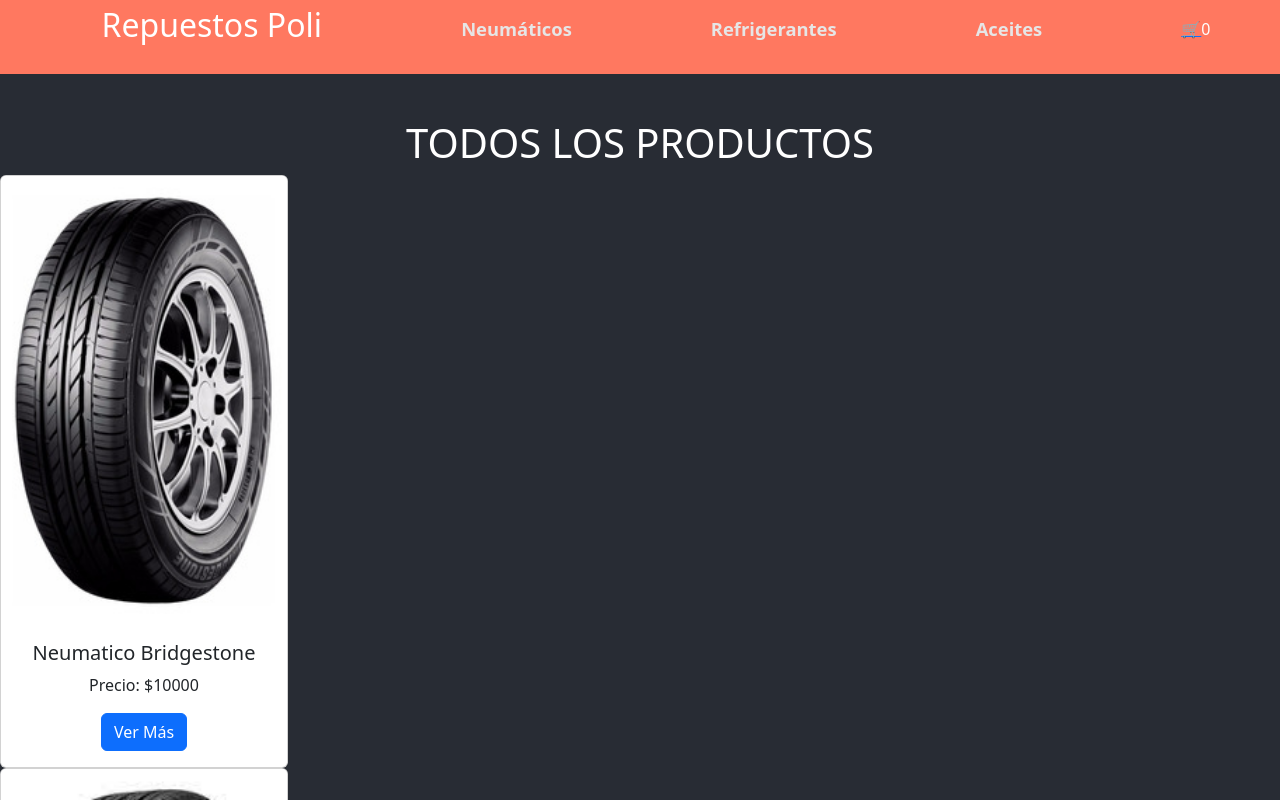
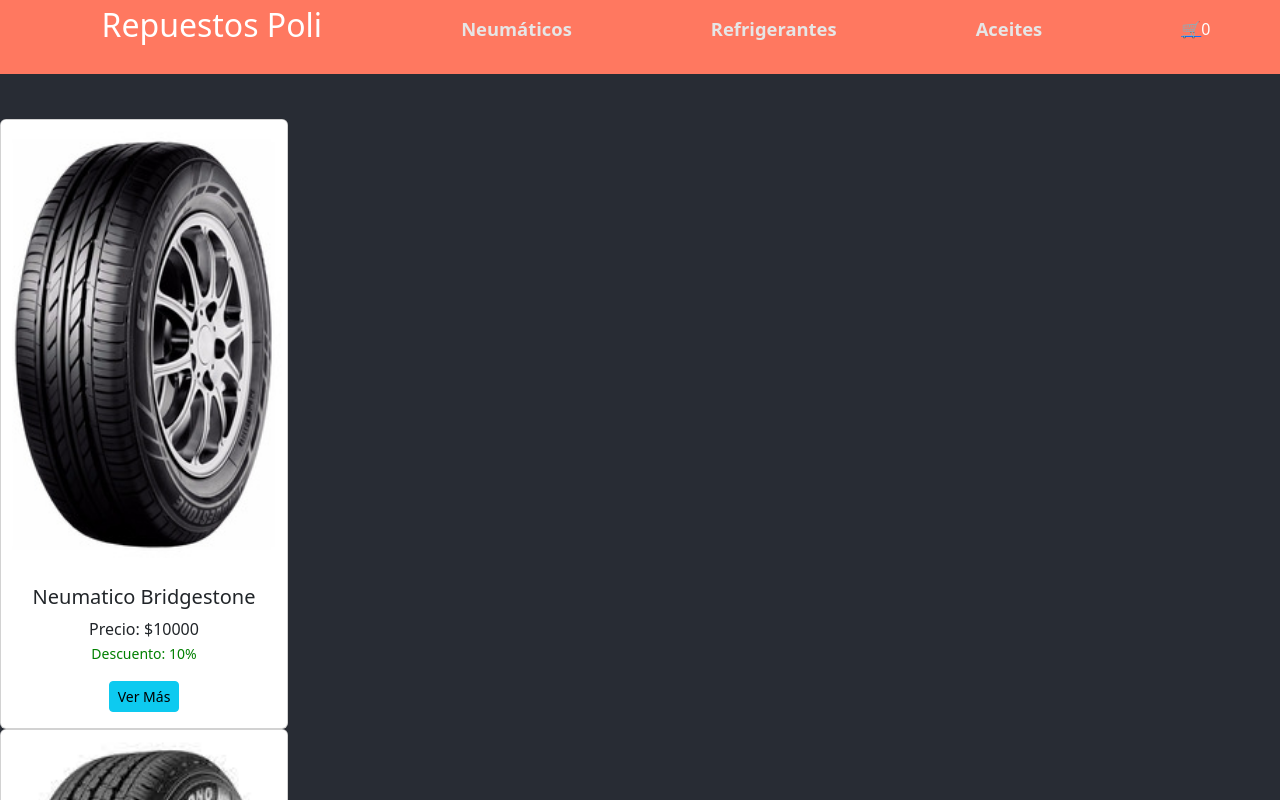
Before and after one commit to lpoli99/React-poli, a React (Create React App) app: page / in a window 1280 px wide. Shown: the top 800 px of the page. Built offline with nearby package versions, Linux system fonts and the light colour scheme.

Commit message:
tecnicas de render

```diff
--- a/package.json
+++ b/package.json
@@ -6,6 +6,7 @@
     "@testing-library/jest-dom": "^5.16.5",
     "@testing-library/react": "^13.4.0",
     "@testing-library/user-event": "^13.5.0",
+    "@uiball/loaders": "^1.2.6",
     "bootstrap": "^5.2.2",
     "react": "^18.2.0",
     "react-bootstrap": "^2.6.0",
--- a/src/components/ItemDetail/ItemDetail.jsx
+++ b/src/components/ItemDetail/ItemDetail.jsx
@@ -1,15 +1,17 @@
 import Card from 'react-bootstrap/Card';
 import 'bootstrap/dist/css/bootstrap.min.css';
 import Counter from '../ItemList/Counter';
-import { useContext } from "react";
+import { useContext, useState } from "react";
 import {cartContext} from "../../context/cartContext";
+import { Button } from 'react-bootstrap';
 
 function CardSingleItem({product}) {
+  const [isInCart, setIsInCart] = useState(false);
   const {addToCart} = useContext(cartContext);
 
   function onAddToCart(count){
-    alert(`Agregaste ${count} items al carrito!`);
-    addToCart(product, count)
+    setIsInCart(count);
+    addToCart(product, count);
   }
   return (
     <Card style={{ width: '18rem' }}>
@@ -20,7 +22,10 @@
           Descripcion: {product.description}.
           Precio: ${product.price}
         </Card.Text>
-        <Counter stock={product.stock} onAddToCart={onAddToCart}/>
+        {
+          isInCart ? <Button variant='warning' size='sm'>Ir al carrito</Button> : <Counter stock={product.stock} onAddToCart={onAddToCart}/>
+        }
+
       </Card.Body>
     </Card>
   );
--- a/src/components/ItemDetail/ItemDetailContainer.jsx
+++ b/src/components/ItemDetail/ItemDetailContainer.jsx
@@ -2,19 +2,27 @@
 import CardSingleItem from './ItemDetail';
 import {getSingleItem} from "../../Services/mockService";
 import {useParams} from "react-router-dom";
+import Loader from '../Loader/loader';
 
 function ItemDetailContainer() {
   const [product, setProduct] = useState([]);
+  const [isLoading, setIsLoading] = useState(true);
   const {idItem} = useParams();
 
   async function getItemAsync() {
-      let response = await getSingleItem(idItem);
+      getSingleItem(idItem).then(response=>{
         setProduct(response);
+        setIsLoading(false);
+
+      });
     }
 
   useEffect(() => {
       getItemAsync();
   },[]);
+
+  if(isLoading)
+    return (<Loader/>);
 
   return (
     <div className='item-list'>
--- a/src/components/ItemList/Counter.jsx
+++ b/src/components/ItemList/Counter.jsx
@@ -1,4 +1,5 @@
 import React, {useState} from "react";
+import { Button } from 'react-bootstrap';
 
 function Counter({stock, onAddToCart}){
     let [count, setCount] = useState(1)
@@ -16,12 +17,12 @@
     return (
         <div className="itemcount_container">
             <div className="itemcount_control">
-                <button onClick={handleSubstract}>-</button>
+                <Button onClick={handleSubstract} variant="danger" size="sm">-</Button>
                 <span>{count}</span>
-                <button onClick={handleAdd}>+</button>
+                <Button onClick={handleAdd} variant="success" size="sm">+</Button>
             </div>
             <div className="itemcount_btns">
-                <button onClick={() => onAddToCart(count)}>Agregar al Carrito</button>
+                <Button onClick={() => onAddToCart(count)} variant="info" size="sm">Agregar al Carrito</Button>
             </div>
         </div>
     )
--- a/src/components/ItemList/Item.jsx
+++ b/src/components/ItemList/Item.jsx
@@ -4,7 +4,7 @@
 import 'bootstrap/dist/css/bootstrap.min.css';
 import {Link} from "react-router-dom";
 
-function CardItem({title, img, price, stock, id}) {
+function CardItem({title, img, price, discount, id}) {
   const urlDetail = `/detail/${id}`;
   return (
     <Card style={{ width: '18rem' }}>
@@ -13,9 +13,11 @@
         <Card.Title>{title}</Card.Title>
         <Card.Text>
           Precio: ${price}
+          <br></br>
+          {discount && <small style={{color: "green"}}>Descuento: {discount}%</small>}
         </Card.Text>
         <Link to={urlDetail}>
-          <Button>Ver Más</Button>
+          <Button variant="info" size="sm">Ver Más</Button>
         </Link>
       </Card.Body>
     </Card>
--- a/src/components/ItemList/ItemListContainer.jsx
+++ b/src/components/ItemList/ItemListContainer.jsx
@@ -1,10 +1,11 @@
 import { useState, useEffect } from 'react';
-import CardItem from './Item.jsx';
 import getItems from "../../Services/mockService";
 import {useParams} from "react-router-dom";
+import ItemList from './itemList.jsx';
+import Loader from '../Loader/loader';
 
 function ItemListContainer() {
-  const [products, setProducts] = useState([]);
+  const [products, setProducts] = useState(null);
   const {idCategory} = useParams();
 
   async function getItemsAsync() {
@@ -16,23 +17,10 @@
       getItemsAsync();
     },[idCategory]);
 
-  const styleH1 = {color: "white"};
-  let titulo = <h1 style={styleH1}>TODOS LOS PRODUCTOS</h1>;
+
     return (
-      <div className='item-list'>
-        {titulo}
-        {products.map((product) =>{
-          return (
-            <CardItem
-              key={product.id}
-              id={product.id}
-              img={product.img}
-              title={product.title}
-              price={product.price}
-              stock={product.stock}
-            />
-          );
-        })}
+      <div className='catalogo'>
+        {products ? <ItemList products={products}/> : <Loader/>}
       </div>
     );
 }
--- /dev/null
+++ b/src/components/ItemList/itemList.jsx
@@ -0,0 +1,25 @@
+import React, {memo} from "react";
+import CardItem from "./Item";
+
+function ItemList ({products}) {
+  return (
+    <div className='item-list'>
+      {products.map((product) =>{
+          return (
+            <CardItem
+              key={product.id}
+              id={product.id}
+              img={product.img}
+              discount={product.discount}
+              title={product.title}
+              price={product.price}
+              stock={product.stock}
+              category={product.category}
+            />
+          );
+      })}
+    </div>
+  );
+}
+
+export default memo(ItemList);
--- /dev/null
+++ b/src/components/Loader/loader.jsx
@@ -0,0 +1,10 @@
+import React from 'react'
+import { Jelly } from '@uiball/loaders'
+
+function Loader() {
+    return(
+        <Jelly size={100} speed={0.9} color="salmon" />
+    );
+}
+
+export default Loader;
--- a/src/data/data.js
+++ b/src/data/data.js
@@ -3,6 +3,7 @@
         img:"../media/bridgestone.jpg",
         id:1,
         stock: 4,
+        discount: 10,
         category: "neumaticos",
         title:"Neumatico Bridgestone",
         description:"175/70 R14, A/T",
@@ -39,6 +40,7 @@
         img:"./media/tir-amarillo.jpg",
         id:5,
         stock: 15,
+        discount: 25,
         category: "refrigerantes",
         title:"Refrigerante TIR",
         description:"Color Amarillo, tipo A",
```
Also changed, not shown: 1 other file (tests, documents, lock files or other folders). Lines whose indentation alone changed are shown as unchanged.
